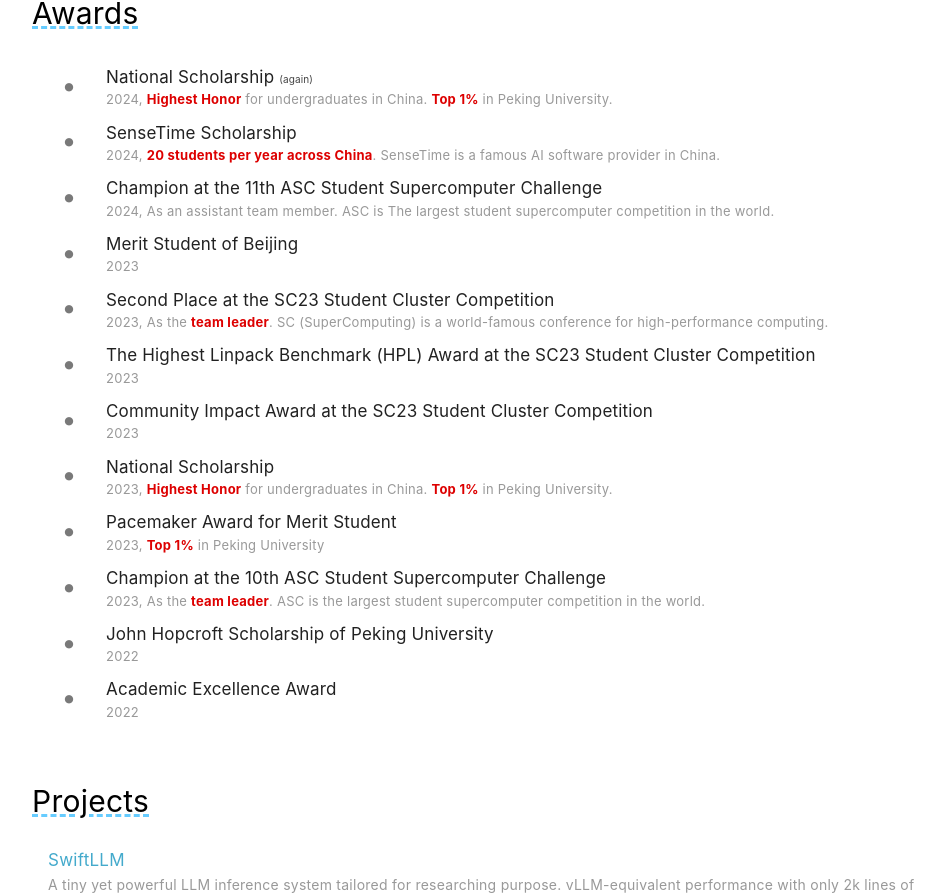
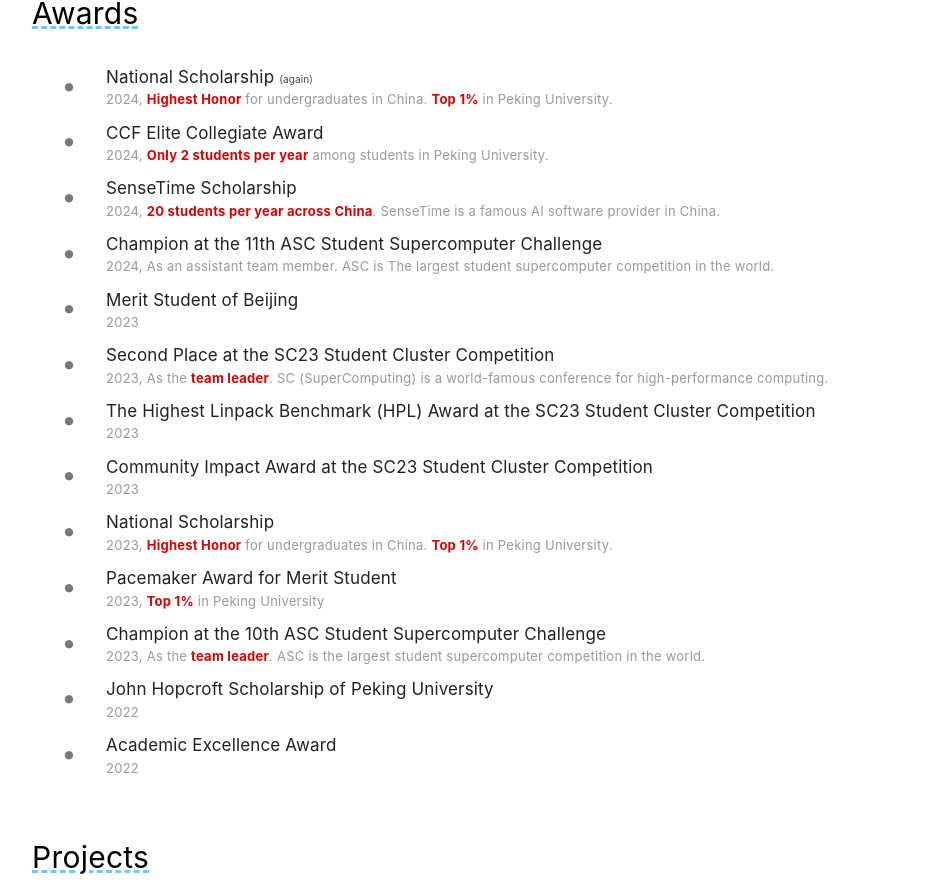
Before and after one commit to interestingLSY/interestingLSY.github.io, a Vue app: page / in a window 1280 px wide. Shown: the part 1500-2396 px from the top of the page, without its empty margins (140-1085 px from the left). Built offline with nearby package versions, Linux system fonts and the light colour scheme.

Commit message:
Add new award: CCF Elite Collegiate Award

```diff
--- a/src/data/awards.ts
+++ b/src/data/awards.ts
@@ -9,6 +9,11 @@ const awards: Award[] = [
 		year: 2024,
 		name: "National Scholarship <span style='font-size: 10px; color: #444'>(again)</span>",
 		description: "<b>Highest Honor</b> for undergraduates in China. <b>Top 1%</b> in Peking University."
+	},
+	{
+		year: 2024,
+		name: "CCF Elite Collegiate Award",
+		description: "<b>Only 2 students per year</b> among students in Peking University."
 	},
 	{
 		year: 2024,
```
